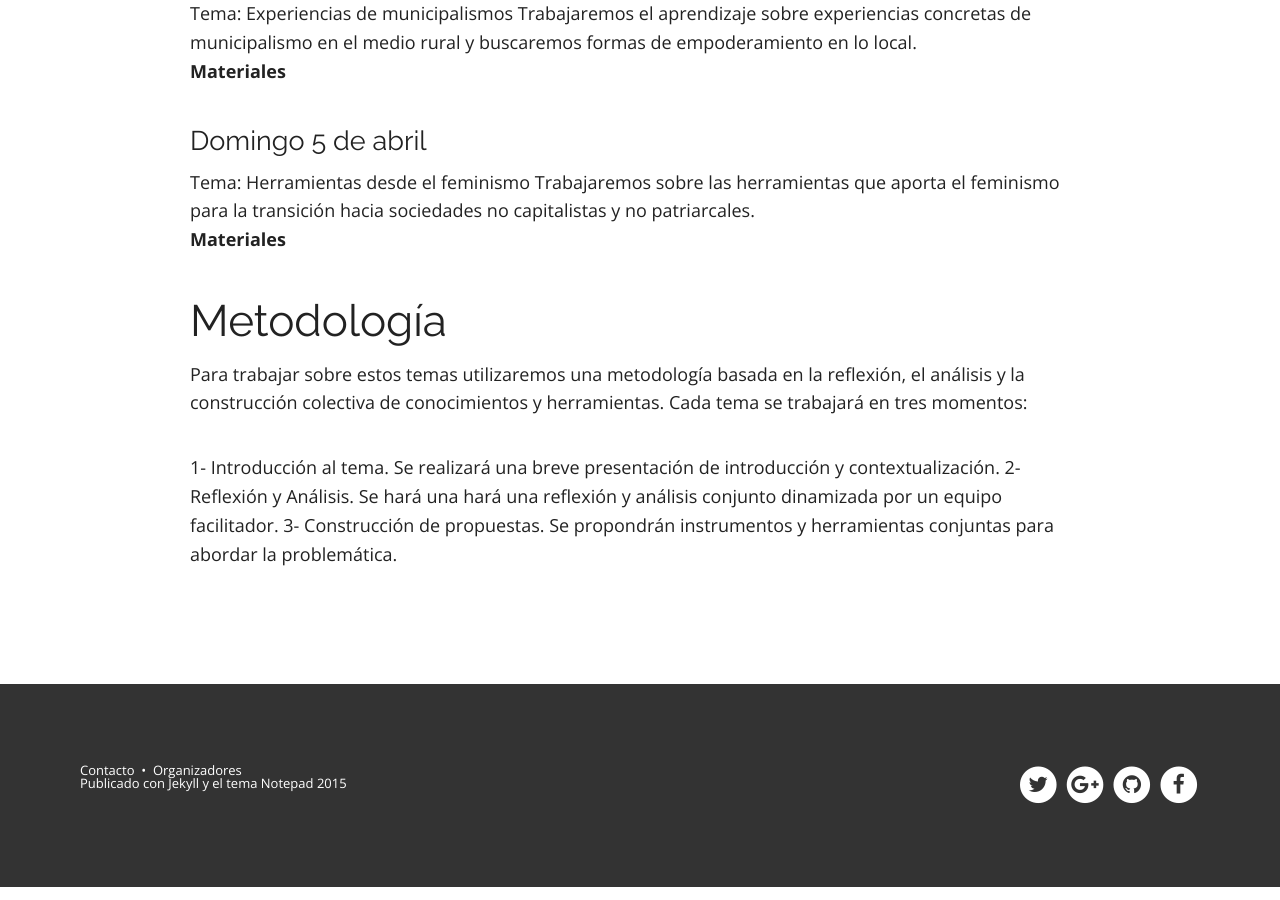
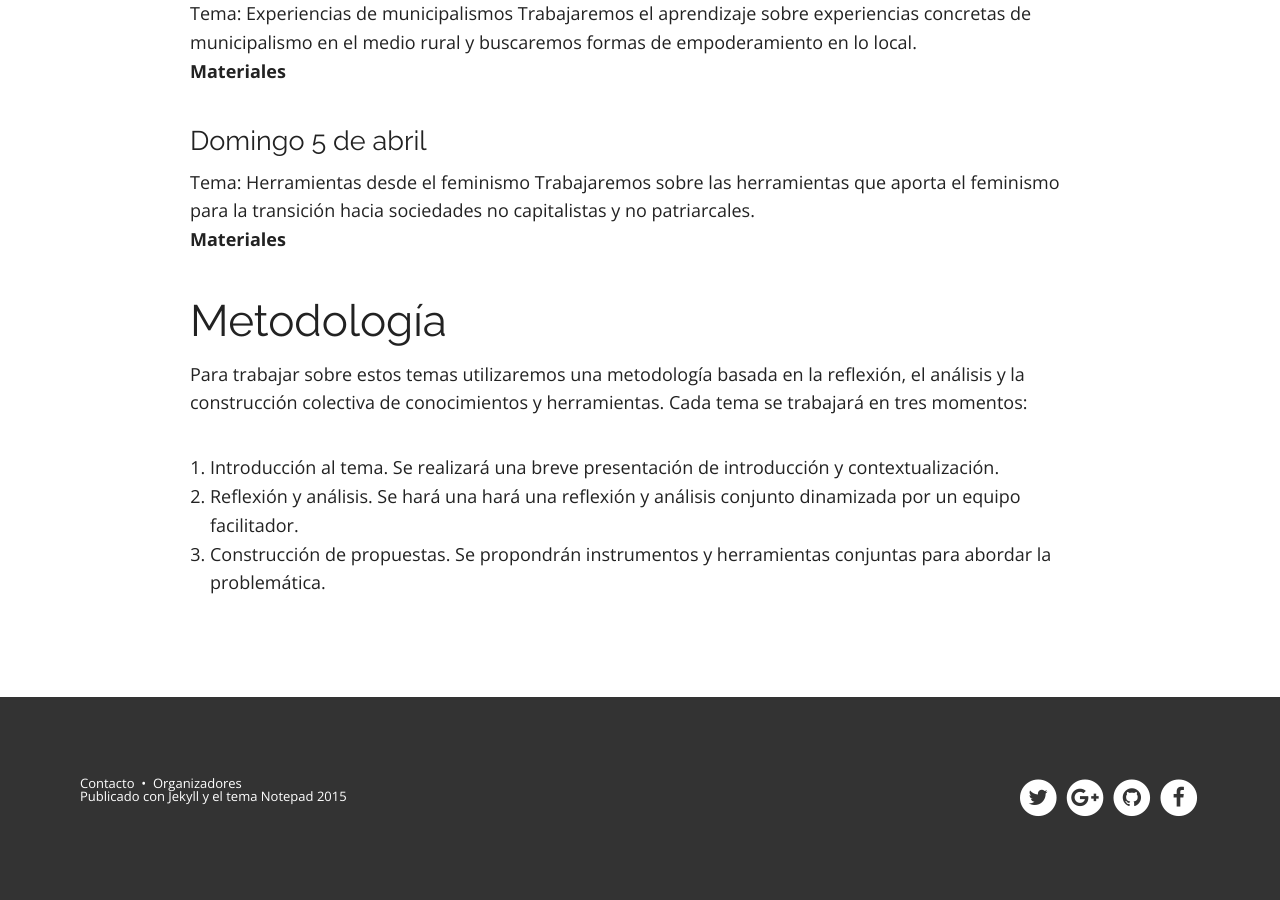
Before and after one commit to escuelaramonfdez/escuelaramonfdez.github.io, a Jekyll site: the page built from contenidos.md, in a window 1280 px wide and 900 px high, scrolled down 831 px. Built offline with Jekyll 4.4.1, drawn with Linux system fonts in a browser that asks for light colours; nearby versions of some CDN libraries.

Commit message:
Corrección de lista en página de contenidos

```diff
--- a/contenidos.md
+++ b/contenidos.md
@@ -36,6 +36,6 @@ Trabajaremos sobre las herramientas que aporta el feminismo para la transición
 Para trabajar sobre estos temas utilizaremos una metodología basada en la reflexión, el análisis y la construcción colectiva de conocimientos y herramientas.
 Cada tema se trabajará en tres momentos:
 
-1- Introducción al tema. Se realizará una breve presentación de introducción y contextualización.
-2- Reflexión y Análisis. Se hará una hará una reflexión y análisis conjunto dinamizada por un equipo facilitador.
-3- Construcción de propuestas. Se propondrán instrumentos y herramientas conjuntas para abordar la problemática.
+1. Introducción al tema. Se realizará una breve presentación de introducción y contextualización.
+2. Reflexión y análisis. Se hará una hará una reflexión y análisis conjunto dinamizada por un equipo facilitador.
+3. Construcción de propuestas. Se propondrán instrumentos y herramientas conjuntas para abordar la problemática.
```
